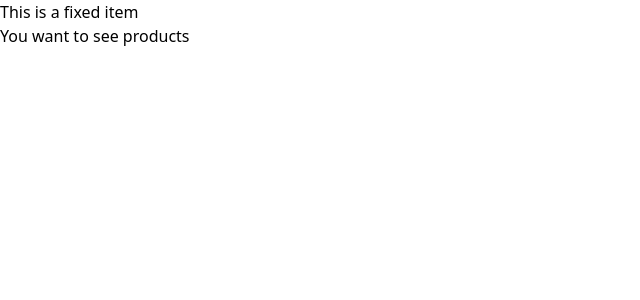
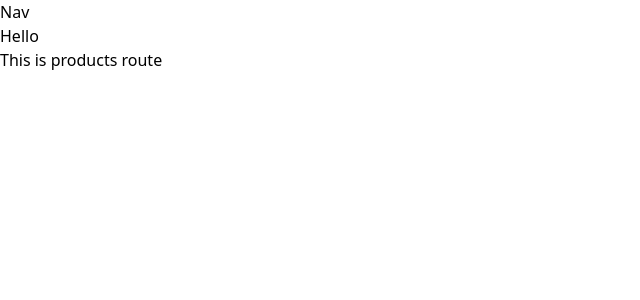
Before and after one commit to anupamahalder/one-station-ecommerce-react-project, a React (Vite) app: page /products in a window 1280 px wide. Shown: the top 300 px of the page, without its empty margins (0-640 px from the left). Built offline with nearby package versions, Linux system fonts and the light colour scheme.

Commit message:
Created component of pages and route then add the component in main.jsx

```diff
--- /dev/null
+++ b/src/Layouts/MainLayout.jsx
@@ -0,0 +1,14 @@
+import { Outlet } from "react-router-dom";
+const MainLayout = () => {
+    return (
+        <div>
+            <section>
+                <div className="py-5 shadow-lg">Nav</div>
+                <div className="py-5 shadow-lg">Hello</div>
+                <Outlet></Outlet>
+            </section>
+        </div>
+    );
+};
+
+export default MainLayout;
--- /dev/null
+++ b/src/Pages/Home/Home.jsx
@@ -0,0 +1,10 @@
+
+const Home = () => {
+    return (
+        <div>
+            <div>This is home route</div>
+        </div>
+    );
+};
+
+export default Home;
--- /dev/null
+++ b/src/Pages/Products/Products.jsx
@@ -0,0 +1,10 @@
+
+const Products = () => {
+    return (
+        <div>
+            <div>This is products route</div>
+        </div>
+    );
+};
+
+export default Products;
--- /dev/null
+++ b/src/Route/Route.jsx
@@ -0,0 +1,32 @@
+import { createBrowserRouter } from "react-router-dom";
+import MainLayout from "../Layouts/MainLayout";
+import Home from "../Pages/Home/Home";
+import Products from "../Pages/Products/Products";
+const myCreatedRoute = createBrowserRouter([
+    {
+      path: "/",
+      element: <MainLayout></MainLayout>,
+      children: [
+        {
+          path: "/",
+          element: <Home></Home>
+        },
+        {
+          path: '/products',
+          element: <Products></Products>
+        },
+        {
+          path: '/about',
+          element: <div>What do ypu want to know about me?</div>
+        },
+        {
+          path: '/dashboard',
+          element: <div>This is your dashboard</div>
+        }
+      ]
+    }
+  ])
+
+// Exporting myCreatedRoute
+
+export default myCreatedRoute;
--- a/src/main.jsx
+++ b/src/main.jsx
@@ -1,8 +1,8 @@
 import React from 'react'
 import ReactDOM from 'react-dom/client'
 import './index.css'
-import { RouterProvider, createBrowserRouter } from 'react-router-dom'
-import { Outlet } from 'react-router-dom'
+import { RouterProvider } from 'react-router-dom'
+import myCreatedRoute from './Route/Route'
 
 // const myCreatedRoute = createBrowserRouter([
 //   {
@@ -24,35 +24,37 @@ import { Outlet } from 'react-router-dom'
 // ])
 
 // Creating nested router by adding another property named children
-const myCreatedRoute = createBrowserRouter([
-  {
-    path: "/",
-    element: <section>
-      <div>This is a fixed item</div>
-      <Outlet></Outlet>
-    </section>,
-    //children will also have array of objects like createBrowserRouter does
-    //children is known as outlet
-    children: [
-      {
-        path: "/",
-        element: <div>This is home route</div>
-      },
-      {
-        path: '/products',
-        element: <div>You want to see products</div>
-      },
-      {
-        path: '/about',
-        element: <div>What do ypu want to know about me?</div>
-      },
-      {
-        path: '/dashboard',
-        element: <div>This is your dashboard</div>
-      }
-    ]
-  }
-])
+// const myCreatedRoute = createBrowserRouter([
+//   {
+//     path: "/",
+//     // element: <section>
+//     //   <div>This is a fixed item</div>
+//     //   {/* Outlet will show the routes that are declared in children  */}
+//     //   <Outlet></Outlet>
+//     // </section>,
+//     element: <MainLayout></MainLayout>,
+//     //children will also have array of objects like createBrowserRouter does
+//     //children is known as outlet
+//     children: [
+//       {
+//         path: "/",
+//         element: <Home></Home>
+//       },
+//       {
+//         path: '/products',
+//         element: <Products></Products>
+//       },
+//       {
+//         path: '/about',
+//         element: <div>What do ypu want to know about me?</div>
+//       },
+//       {
+//         path: '/dashboard',
+//         element: <div>This is your dashboard</div>
+//       }
+//     ]
+//   }
+// ])
 
 ReactDOM.createRoot(document.getElementById('root')).render(
   <React.StrictMode>
```
